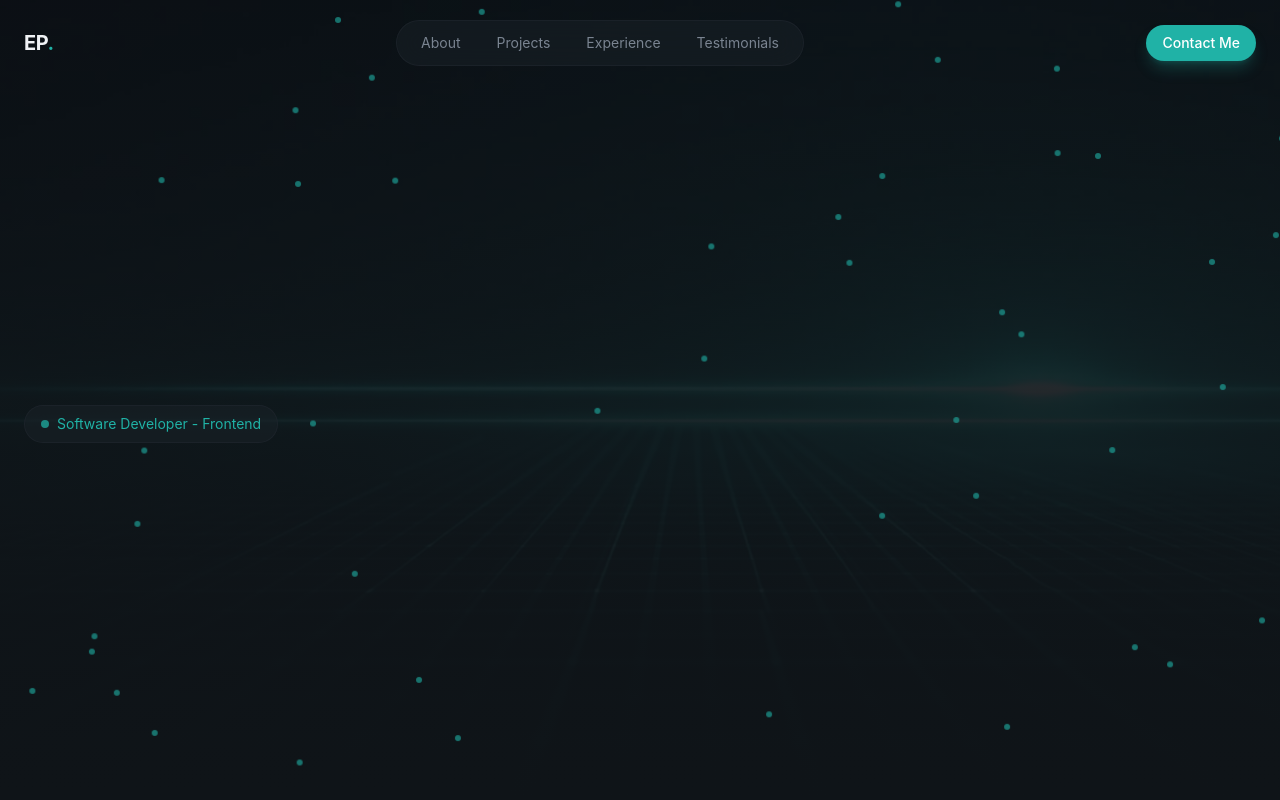
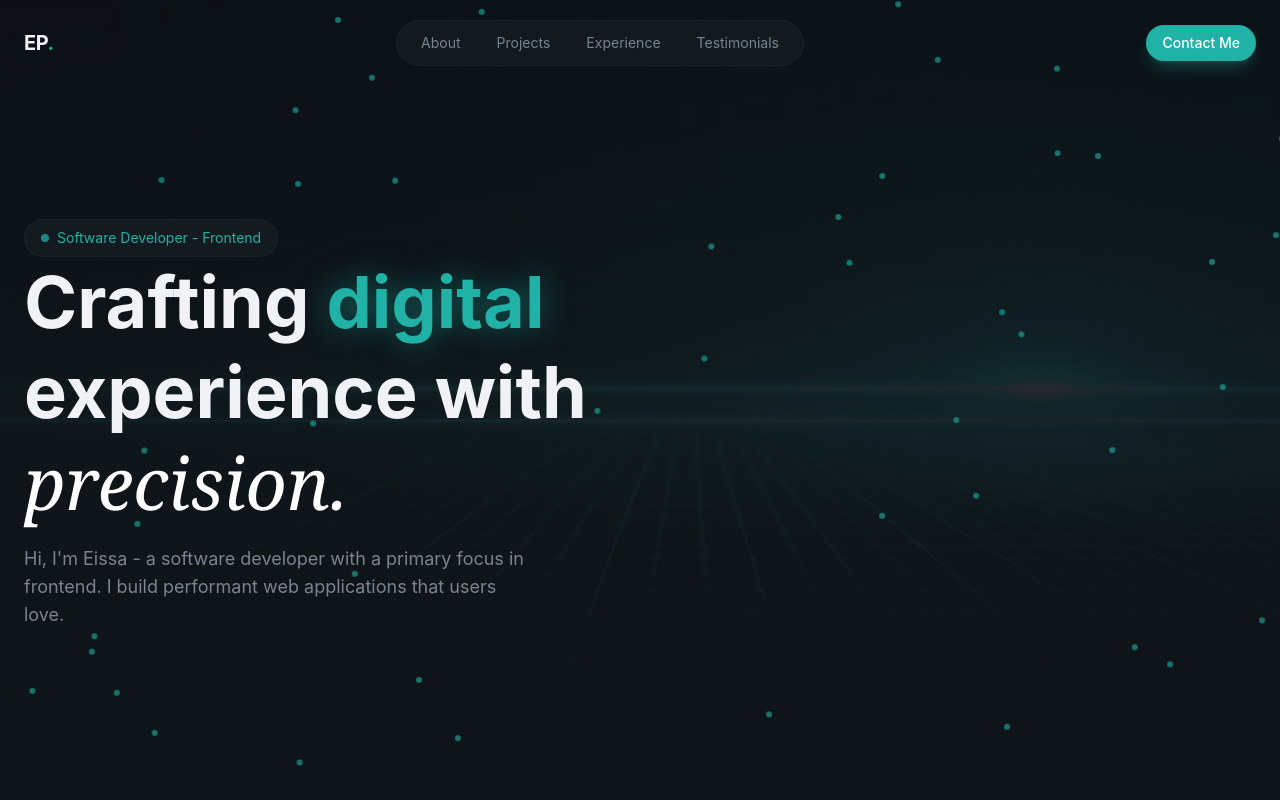
Before and after one commit to eissamonet/SWD-Portfolio, a React (Vite) app: page / in a window 1280 px wide. Built offline with nearby package versions, Linux system fonts and the light colour scheme.

Commit message:
headline section styling

```diff
--- a/src/index.css
+++ b/src/index.css
@@ -31,7 +31,7 @@
   body {
     background-color: var(--color-background);
     color: var(--color-foreground);
-    font-family: 'Inter', sans-serif;
+    font-family: "Inter", sans-serif;
   }
 
   .font-serif {
@@ -52,6 +52,12 @@
     border: 1px solid color-mix(in srgb, var(--color-border) 80%, transparent);
   }
 
+  .glow-text {
+    text-shadow: 0 0 30px
+      color-mix(in srgb, var(--color-primary) 50%, transparent);
+  }
+}
+
 @layer utilities {
   @keyframes fade-in {
     from {
@@ -67,7 +73,8 @@
   }
 
   @keyframes slow-drift {
-      0%, 100% {
+    0%,
+    100% {
       transform: translate(0, 0);
     }
     25% {
@@ -85,4 +92,3 @@
     animation: fade-in 0.8s ease-out both;
   }
 }
-}
--- a/src/sections/Hero.jsx
+++ b/src/sections/Hero.jsx
@@ -37,6 +37,18 @@ export const Hero = () => {
                 <span className="w-2 h-2 bg-primary rounded-full animate-pulse"/>Software Developer - Frontend
               </span>
             </div>
+
+            {/* headline */}
+            <div className="space-y-4">
+              <h1 className="text-5xl md:text-6xl lg:text-7xl font-bold leading-tight animate-fade-in"> Crafting <span className="text-primary glow-text">digital</span>
+              <br />
+              experience with <br /> <span className="font-serif italic font-normal text-white">
+                precision.
+              </span>
+              </h1>
+              <p className="text-lg text-muted-foreground max-w-lg animate-fade-in">Hi, I'm Eissa - a software developer with a primary focus in frontend. I build performant web applications that users love.
+              </p>
+            </div>
           </div>
           {/* right col - profile image */}
         </div>
```
Lines whose indentation alone changed are shown as unchanged.
